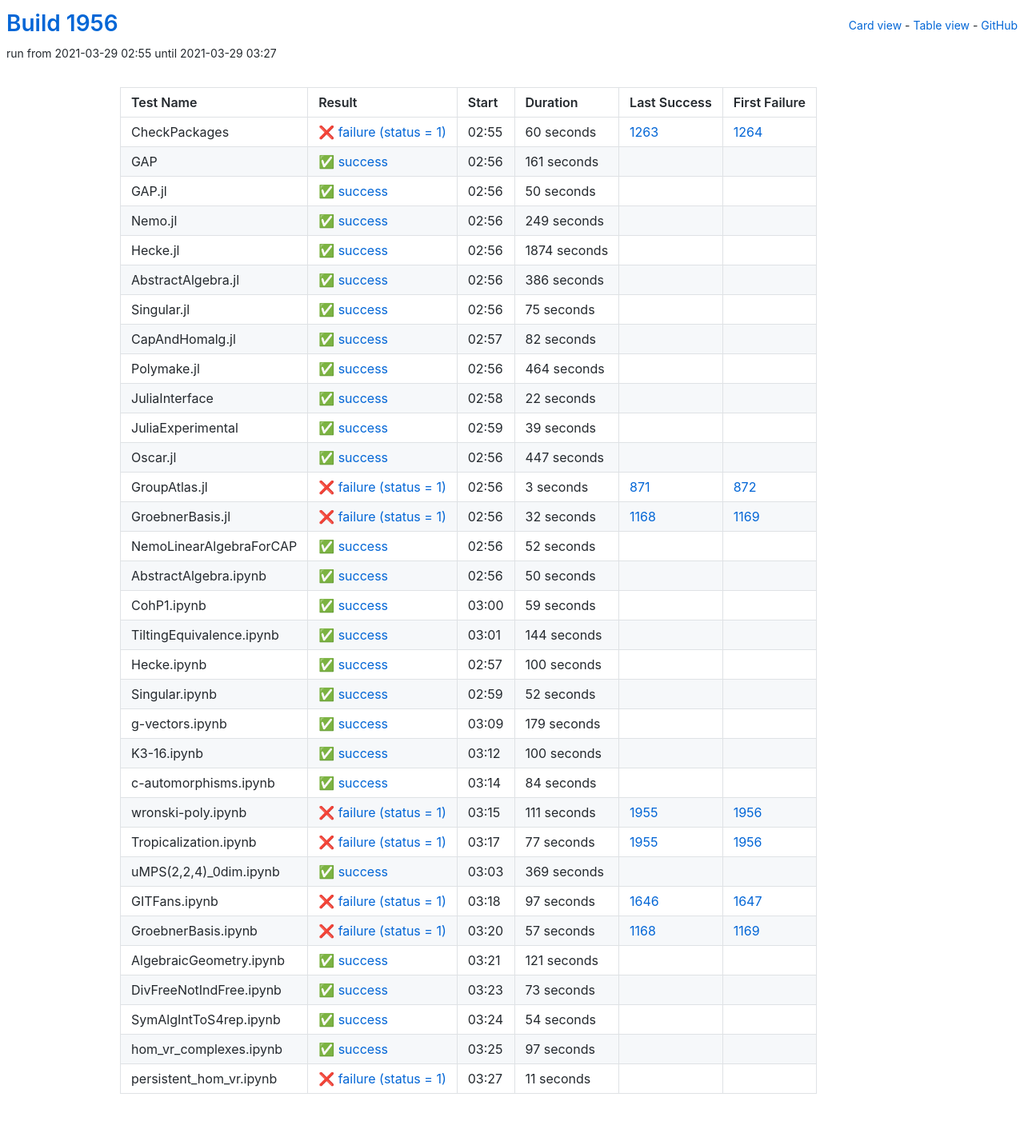
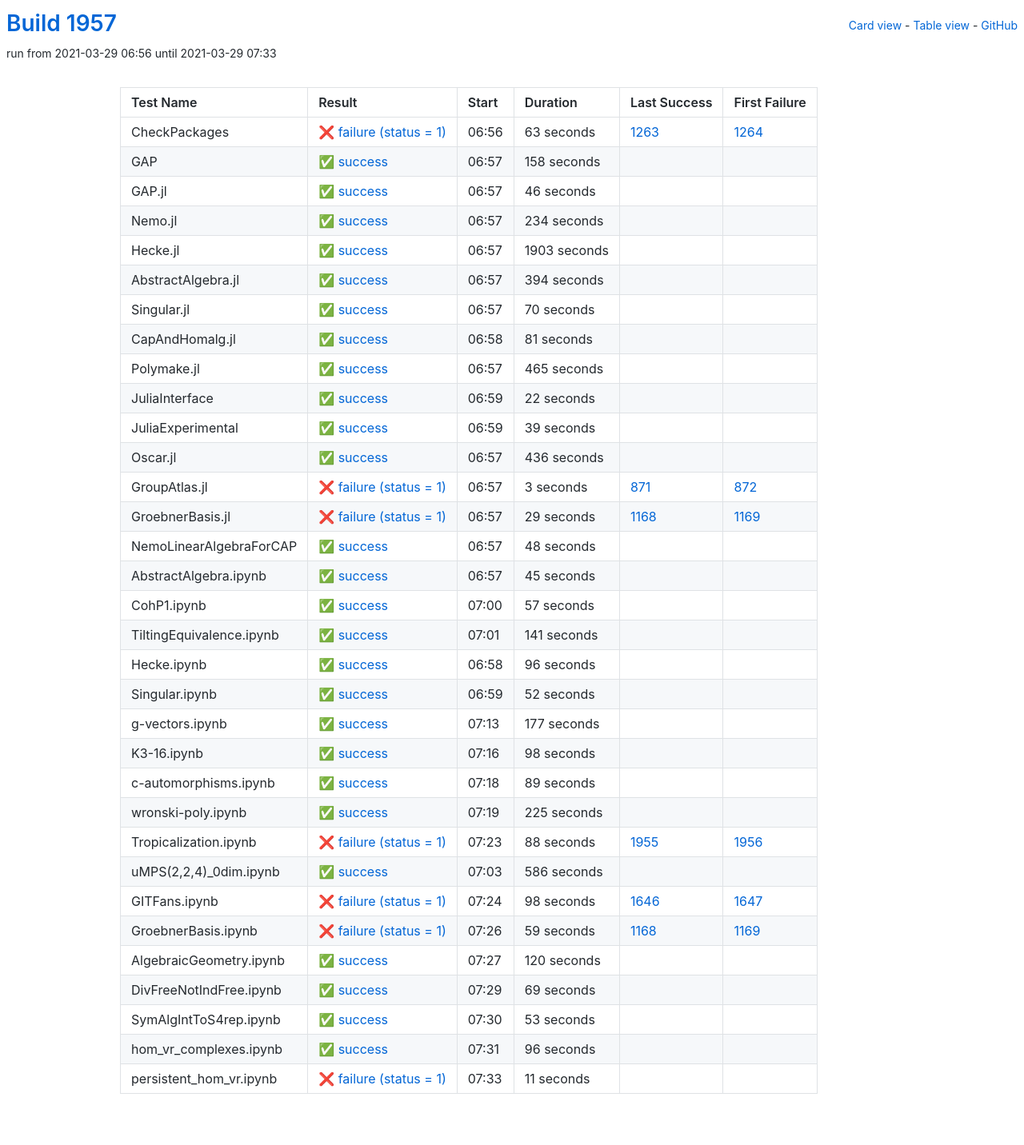
Before and after one commit to oscar-system/oscar-ci-status-stable, a Jekyll site: the page built from table.html, in a window 1280 px wide. Shown: the whole page at 80% size. Built offline with Jekyll 4.4.1, drawn with Linux system fonts in a browser that asks for light colours.

Commit message:
Build #1957

```diff
--- a/_data/ci.yml
+++ b/_data/ci.yml
@@ -1,6 +1,6 @@
 ---
-build: 1956
-build_url: https://oscarci.mathematik.uni-kl.de/job/oscar-stable/1956/
+build: 1957
+build_url: https://oscarci.mathematik.uni-kl.de/job/oscar-stable/1957/
 job: oscar-stable
 organization: oscar-system
 repo: oscar-ci-status-stable
@@ -8,116 +8,116 @@ repourl: https://github.com/oscar-system/oscar-ci-status-stable
 tests:
 - name: CheckPackages
   id: checkpackages
-  log: https://oscarci.mathematik.uni-kl.de/job/oscar-stable/1956/artifact/logs/build-1956/CheckPackages.log
-  start: 2021-03-29 02:55
+  log: https://oscarci.mathematik.uni-kl.de/job/oscar-stable/1957/artifact/logs/build-1957/CheckPackages.log
+  start: 2021-03-29 06:56
   success: false
   exitcode: 1
   status: failure
-  duration: 60
+  duration: 63
   last_success: 1263
   last_success_url: https://oscarci.mathematik.uni-kl.de/job/oscar-stable/1263/
   first_failure: 1264
   first_failure_url: https://oscarci.mathematik.uni-kl.de/job/oscar-stable/1264/
 - name: GAP
   id: gap
-  log: https://oscarci.mathematik.uni-kl.de/job/oscar-stable/1956/artifact/logs/build-1956/GAP.log
-  start: 2021-03-29 02:56
+  log: https://oscarci.mathematik.uni-kl.de/job/oscar-stable/1957/artifact/logs/build-1957/GAP.log
+  start: 2021-03-29 06:57
   success: true
   exitcode: 0
   status: success
-  duration: 161
+  duration: 158
   last_success: false
   last_success_url:
   first_failure: false
   first_failure_url:
 - name: GAP.jl
   id: gap-jl
-  log: https://oscarci.mathematik.uni-kl.de/job/oscar-stable/1956/artifact/logs/build-1956/GAP.jl.log
-  start: 2021-03-29 02:56
+  log: https://oscarci.mathematik.uni-kl.de/job/oscar-stable/1957/artifact/logs/build-1957/GAP.jl.log
+  start: 2021-03-29 06:57
   success: true
   exitcode: 0
   status: success
-  duration: 50
+  duration: 46
   last_success: false
   last_success_url:
   first_failure: false
   first_failure_url:
 - name: Nemo.jl
   id: nemo-jl
-  log: https://oscarci.mathematik.uni-kl.de/job/oscar-stable/1956/artifact/logs/build-1956/Nemo.jl.log
-  start: 2021-03-29 02:56
+  log: https://oscarci.mathematik.uni-kl.de/job/oscar-stable/1957/artifact/logs/build-1957/Nemo.jl.log
+  start: 2021-03-29 06:57
   success: true
   exitcode: 0
   status: success
-  duration: 249
+  duration: 234
   last_success: false
   last_success_url:
   first_failure: false
   first_failure_url:
 - name: Hecke.jl
   id: hecke-jl
-  log: https://oscarci.mathematik.uni-kl.de/job/oscar-stable/1956/artifact/logs/build-1956/Hecke.jl.log
-  start: 2021-03-29 02:56
+  log: https://oscarci.mathematik.uni-kl.de/job/oscar-stable/1957/artifact/logs/build-1957/Hecke.jl.log
+  start: 2021-03-29 06:57
   success: true
   exitcode: 0
   status: success
-  duration: 1874
+  duration: 1903
   last_success: false
   last_success_url:
   first_failure: false
   first_failure_url:
 - name: AbstractAlgebra.jl
   id: abstractalgebra-jl
-  log: https://oscarci.mathematik.uni-kl.de/job/oscar-stable/1956/artifact/logs/build-1956/AbstractAlgebra.jl.log
-  start: 2021-03-29 02:56
+  log: https://oscarci.mathematik.uni-kl.de/job/oscar-stable/1957/artifact/logs/build-1957/AbstractAlgebra.jl.log
+  start: 2021-03-29 06:57
   success: true
   exitcode: 0
   status: success
-  duration: 386
+  duration: 394
   last_success: false
   last_success_url:
   first_failure: false
   first_failure_url:
 - name: Singular.jl
   id: singular-jl
-  log: https://oscarci.mathematik.uni-kl.de/job/oscar-stable/1956/artifact/logs/build-1956/Singular.jl.log
-  start: 2021-03-29 02:56
+  log: https://oscarci.mathematik.uni-kl.de/job/oscar-stable/1957/artifact/logs/build-1957/Singular.jl.log
+  start: 2021-03-29 06:57
   success: true
   exitcode: 0
   status: success
-  duration: 75
+  duration: 70
   last_success: false
   last_success_url:
   first_failure: false
   first_failure_url:
 - name: CapAndHomalg.jl
   id: capandhomalg-jl
-  log: https://oscarci.mathematik.uni-kl.de/job/oscar-stable/1956/artifact/logs/build-1956/CapAndHomalg.jl.log
-  start: 2021-03-29 02:57
+  log: https://oscarci.mathematik.uni-kl.de/job/oscar-stable/1957/artifact/logs/build-1957/CapAndHomalg.jl.log
+  start: 2021-03-29 06:58
   success: true
   exitcode: 0
   status: success
-  duration: 82
+  duration: 81
   last_success: false
   last_success_url:
   first_failure: false
   first_failure_url:
 - name: Polymake.jl
   id: polymake-jl
-  log: https://oscarci.mathematik.uni-kl.de/job/oscar-stable/1956/artifact/logs/build-1956/Polymake.jl.log
-  start: 2021-03-29 02:56
+  log: https://oscarci.mathematik.uni-kl.de/job/oscar-stable/1957/artifact/logs/build-1957/Polymake.jl.log
+  start: 2021-03-29 06:57
   success: true
   exitcode: 0
   status: success
-  duration: 464
+  duration: 465
   last_success: false
   last_success_url:
   first_failure: false
   first_failure_url:
 - name: JuliaInterface
   id: juliainterface
-  log: https://oscarci.mathematik.uni-kl.de/job/oscar-stable/1956/artifact/logs/build-1956/JuliaInterface.log
-  start: 2021-03-29 02:58
+  log: https://oscarci.mathematik.uni-kl.de/job/oscar-stable/1957/artifact/logs/build-1957/JuliaInterface.log
+  start: 2021-03-29 06:59
   success: true
   exitcode: 0
   status: success
@@ -128,8 +128,8 @@ tests:
   first_failure_url:
 - name: JuliaExperimental
   id: juliaexperimental
-  log: https://oscarci.mathematik.uni-kl.de/job/oscar-stable/1956/artifact/logs/build-1956/JuliaExperimental.log
-  start: 2021-03-29 02:59
+  log: https://oscarci.mathematik.uni-kl.de/job/oscar-stable/1957/artifact/logs/build-1957/JuliaExperimental.log
+  start: 2021-03-29 06:59
   success: true
   exitcode: 0
   status: success
@@ -140,20 +140,20 @@ tests:
   first_failure_url:
 - name: Oscar.jl
   id: oscar-jl
-  log: https://oscarci.mathematik.uni-kl.de/job/oscar-stable/1956/artifact/logs/build-1956/Oscar.jl.log
-  start: 2021-03-29 02:56
+  log: https://oscarci.mathematik.uni-kl.de/job/oscar-stable/1957/artifact/logs/build-1957/Oscar.jl.log
+  start: 2021-03-29 06:57
   success: true
   exitcode: 0
   status: success
-  duration: 447
+  duration: 436
   last_success: false
   last_success_url:
   first_failure: false
   first_failure_url:
 - name: GroupAtlas.jl
   id: groupatlas-jl
-  log: https://oscarci.mathematik.uni-kl.de/job/oscar-stable/1956/artifact/logs/build-1956/GroupAtlas.jl.log
-  start: 2021-03-29 02:56
+  log: https://oscarci.mathematik.uni-kl.de/job/oscar-stable/1957/artifact/logs/build-1957/GroupAtlas.jl.log
+  start: 2021-03-29 06:57
   success: false
   exitcode: 1
   status: failure
@@ -164,80 +164,80 @@ tests:
   first_failure_url: https://oscarci.mathematik.uni-kl.de/job/oscar-stable/872/
 - name: GroebnerBasis.jl
   id: groebnerbasis-jl
-  log: https://oscarci.mathematik.uni-kl.de/job/oscar-stable/1956/artifact/logs/build-1956/GroebnerBasis.jl.log
-  start: 2021-03-29 02:56
+  log: https://oscarci.mathematik.uni-kl.de/job/oscar-stable/1957/artifact/logs/build-1957/GroebnerBasis.jl.log
+  start: 2021-03-29 06:57
   success: false
   exitcode: 1
   status: failure
-  duration: 32
+  duration: 29
   last_success: 1168
   last_success_url: https://oscarci.mathematik.uni-kl.de/job/oscar-stable/1168/
   first_failure: 1169
   first_failure_url: https://oscarci.mathematik.uni-kl.de/job/oscar-stable/1169/
 - name: NemoLinearAlgebraForCAP
   id: nemolinearalgebraforcap
-  log: https://oscarci.mathematik.uni-kl.de/job/oscar-stable/1956/artifact/logs/build-1956/NemoLinearAlgebraForCAP.log
-  start: 2021-03-29 02:56
+  log: https://oscarci.mathematik.uni-kl.de/job/oscar-stable/1957/artifact/logs/build-1957/NemoLinearAlgebraForCAP.log
+  start: 2021-03-29 06:57
   success: true
   exitcode: 0
   status: success
-  duration: 52
+  duration: 48
   last_success: false
   last_success_url:
   first_failure: false
   first_failure_url:
 - name: AbstractAlgebra.ipynb
   id: abstractalgebra-ipynb
-  log: https://oscarci.mathematik.uni-kl.de/job/oscar-stable/1956/artifact/logs/build-1956/AbstractAlgebra.ipynb.log
-  start: 2021-03-29 02:56
+  log: https://oscarci.mathematik.uni-kl.de/job/oscar-stable/1957/artifact/logs/build-1957/AbstractAlgebra.ipynb.log
+  start: 2021-03-29 06:57
   success: true
   exitcode: 0
   status: success
-  duration: 50
+  duration: 45
   last_success: false
   last_success_url:
   first_failure: false
   first_failure_url:
 - name: CohP1.ipynb
   id: cohp1-ipynb
-  log: https://oscarci.mathematik.uni-kl.de/job/oscar-stable/1956/artifact/logs/build-1956/CohP1.ipynb.log
-  start: 2021-03-29 03:00
+  log: https://oscarci.mathematik.uni-kl.de/job/oscar-stable/1957/artifact/logs/build-1957/CohP1.ipynb.log
+  start: 2021-03-29 07:00
   success: true
   exitcode: 0
   status: success
-  duration: 59
+  duration: 57
   last_success: false
   last_success_url:
   first_failure: false
   first_failure_url:
 - name: TiltingEquivalence.ipynb
   id: tiltingequivalence-ipynb
-  log: https://oscarci.mathematik.uni-kl.de/job/oscar-stable/1956/artifact/logs/build-1956/TiltingEquivalence.ipynb.log
-  start: 2021-03-29 03:01
+  log: https://oscarci.mathematik.uni-kl.de/job/oscar-stable/1957/artifact/logs/build-1957/TiltingEquivalence.ipynb.log
+  start: 2021-03-29 07:01
   success: true
   exitcode: 0
   status: success
-  duration: 144
+  duration: 141
   last_success: false
   last_success_url:
   first_failure: false
   first_failure_url:
 - name: Hecke.ipynb
   id: hecke-ipynb
-  log: https://oscarci.mathematik.uni-kl.de/job/oscar-stable/1956/artifact/logs/build-1956/Hecke.ipynb.log
-  start: 2021-03-29 02:57
+  log: https://oscarci.mathematik.uni-kl.de/job/oscar-stable/1957/artifact/logs/build-1957/Hecke.ipynb.log
+  start: 2021-03-29 06:58
   success: true
   exitcode: 0
   status: success
-  duration: 100
+  duration: 96
   last_success: false
   last_success_url:
   first_failure: false
   first_failure_url:
 - name: Singular.ipynb
   id: singular-ipynb
-  log: https://oscarci.mathematik.uni-kl.de/job/oscar-stable/1956/artifact/logs/build-1956/Singular.ipynb.log
-  start: 2021-03-29 02:59
+  log: https://oscarci.mathematik.uni-kl.de/job/oscar-stable/1957/artifact/logs/build-1957/Singular.ipynb.log
+  start: 2021-03-29 06:59
   success: true
   exitcode: 0
   status: success
@@ -248,152 +248,152 @@ tests:
   first_failure_url:
 - name: g-vectors.ipynb
   id: g-vectors-ipynb
-  log: https://oscarci.mathematik.uni-kl.de/job/oscar-stable/1956/artifact/logs/build-1956/g-vectors.ipynb.log
-  start: 2021-03-29 03:09
+  log: https://oscarci.mathematik.uni-kl.de/job/oscar-stable/1957/artifact/logs/build-1957/g-vectors.ipynb.log
+  start: 2021-03-29 07:13
   success: true
   exitcode: 0
   status: success
-  duration: 179
+  duration: 177
   last_success: false
   last_success_url:
   first_failure: false
   first_failure_url:
 - name: K3-16.ipynb
   id: k3-16-ipynb
-  log: https://oscarci.mathematik.uni-kl.de/job/oscar-stable/1956/artifact/logs/build-1956/K3-16.ipynb.log
-  start: 2021-03-29 03:12
+  log: https://oscarci.mathematik.uni-kl.de/job/oscar-stable/1957/artifact/logs/build-1957/K3-16.ipynb.log
+  start: 2021-03-29 07:16
   success: true
   exitcode: 0
   status: success
-  duration: 100
+  duration: 98
   last_success: false
   last_success_url:
   first_failure: false
   first_failure_url:
 - name: c-automorphisms.ipynb
   id: c-automorphisms-ipynb
-  log: https://oscarci.mathematik.uni-kl.de/job/oscar-stable/1956/artifact/logs/build-1956/c-automorphisms.ipynb.log
-  start: 2021-03-29 03:14
+  log: https://oscarci.mathematik.uni-kl.de/job/oscar-stable/1957/artifact/logs/build-1957/c-automorphisms.ipynb.log
+  start: 2021-03-29 07:18
   success: true
   exitcode: 0
   status: success
-  duration: 84
+  duration: 89
   last_success: false
   last_success_url:
   first_failure: false
   first_failure_url:
 - name: wronski-poly.ipynb
   id: wronski-poly-ipynb
-  log: https://oscarci.mathematik.uni-kl.de/job/oscar-stable/1956/artifact/logs/build-1956/wronski-poly.ipynb.log
-  start: 2021-03-29 03:15
+  log: https://oscarci.mathematik.uni-kl.de/job/oscar-stable/1957/artifact/logs/build-1957/wronski-poly.ipynb.log
+  start: 2021-03-29 07:19
+  success: true
+  exitcode: 0
+  status: success
+  duration: 225
+  last_success: false
+  last_success_url:
+  first_failure: false
+  first_failure_url:
+- name: Tropicalization.ipynb
+  id: tropicalization-ipynb
+  log: https://oscarci.mathematik.uni-kl.de/job/oscar-stable/1957/artifact/logs/build-1957/Tropicalization.ipynb.log
+  start: 2021-03-29 07:23
   success: false
   exitcode: 1
   status: failure
-  duration: 111
-  last_success: 1955
-  last_success_url: https://oscarci.mathematik.uni-kl.de/job/oscar-stable/1955/
-  first_failure: 1956
-  first_failure_url: https://oscarci.mathematik.uni-kl.de/job/oscar-stable/1956/
-- name: Tropicalization.ipynb
-  id: tropicalization-ipynb
-  log: https://oscarci.mathematik.uni-kl.de/job/oscar-stable/1956/artifact/logs/build-1956/Tropicalization.ipynb.log
-  start: 2021-03-29 03:17
-  success: false
-  exitcode: 1
-  status: failure
-  duration: 77
+  duration: 88
   last_success: 1955
   last_success_url: https://oscarci.mathematik.uni-kl.de/job/oscar-stable/1955/
   first_failure: 1956
   first_failure_url: https://oscarci.mathematik.uni-kl.de/job/oscar-stable/1956/
 - name: uMPS(2,2,4)_0dim.ipynb
   id: umps-2-2-4-0dim-ipynb
-  log: https://oscarci.mathematik.uni-kl.de/job/oscar-stable/1956/artifact/logs/build-1956/uMPS-2-2-4-_0dim.ipynb.log
-  start: 2021-03-29 03:03
+  log: https://oscarci.mathematik.uni-kl.de/job/oscar-stable/1957/artifact/logs/build-1957/uMPS-2-2-4-_0dim.ipynb.log
+  start: 2021-03-29 07:03
   success: true
   exitcode: 0
   status: success
-  duration: 369
+  duration: 586
   last_success: false
   last_success_url:
   first_failure: false
   first_failure_url:
 - name: GITFans.ipynb
   id: gitfans-ipynb
-  log: https://oscarci.mathematik.uni-kl.de/job/oscar-stable/1956/artifact/logs/build-1956/GITFans.ipynb.log
-  start: 2021-03-29 03:18
+  log: https://oscarci.mathematik.uni-kl.de/job/oscar-stable/1957/artifact/logs/build-1957/GITFans.ipynb.log
+  start: 2021-03-29 07:24
   success: false
   exitcode: 1
   status: failure
-  duration: 97
+  duration: 98
   last_success: 1646
   last_success_url: https://oscarci.mathematik.uni-kl.de/job/oscar-stable/1646/
   first_failure: 1647
   first_failure_url: https://oscarci.mathematik.uni-kl.de/job/oscar-stable/1647/
 - name: GroebnerBasis.ipynb
   id: groebnerbasis-ipynb
-  log: https://oscarci.mathematik.uni-kl.de/job/oscar-stable/1956/artifact/logs/build-1956/GroebnerBasis.ipynb.log
-  start: 2021-03-29 03:20
+  log: https://oscarci.mathematik.uni-kl.de/job/oscar-stable/1957/artifact/logs/build-1957/GroebnerBasis.ipynb.log
+  start: 2021-03-29 07:26
   success: false
   exitcode: 1
   status: failure
-  duration: 57
+  duration: 59
   last_success: 1168
   last_success_url: https://oscarci.mathematik.uni-kl.de/job/oscar-stable/1168/
   first_failure: 1169
   first_failure_url: https://oscarci.mathematik.uni-kl.de/job/oscar-stable/1169/
 - name: AlgebraicGeometry.ipynb
   id: algebraicgeometry-ipynb
-  log: https://oscarci.mathematik.uni-kl.de/job/oscar-stable/1956/artifact/logs/build-1956/AlgebraicGeometry.ipynb.log
-  start: 2021-03-29 03:21
+  log: https://oscarci.mathematik.uni-kl.de/job/oscar-stable/1957/artifact/logs/build-1957/AlgebraicGeometry.ipynb.log
+  start: 2021-03-29 07:27
   success: true
   exitcode: 0
   status: success
-  duration: 121
+  duration: 120
   last_success: false
   last_success_url:
   first_failure: false
   first_failure_url:
 - name: DivFreeNotIndFree.ipynb
   id: divfreenotindfree-ipynb
-  log: https://oscarci.mathematik.uni-kl.de/job/oscar-stable/1956/artifact/logs/build-1956/DivFreeNotIndFree.ipynb.log
-  start: 2021-03-29 03:23
+  log: https://oscarci.mathematik.uni-kl.de/job/oscar-stable/1957/artifact/logs/build-1957/DivFreeNotIndFree.ipynb.log
+  start: 2021-03-29 07:29
   success: true
   exitcode: 0
   status: success
-  duration: 73
+  duration: 69
   last_success: false
   last_success_url:
   first_failure: false
   first_failure_url:
 - name: SymAlgIntToS4rep.ipynb
   id: symalginttos4rep-ipynb
-  log: https://oscarci.mathematik.uni-kl.de/job/oscar-stable/1956/artifact/logs/build-1956/SymAlgIntToS4rep.ipynb.log
-  start: 2021-03-29 03:24
+  log: https://oscarci.mathematik.uni-kl.de/job/oscar-stable/1957/artifact/logs/build-1957/SymAlgIntToS4rep.ipynb.log
+  start: 2021-03-29 07:30
   success: true
   exitcode: 0
   status: success
-  duration: 54
+  duration: 53
   last_success: false
   last_success_url:
   first_failure: false
   first_failure_url:
 - name: hom_vr_complexes.ipynb
   id: hom-vr-complexes-ipynb
-  log: https://oscarci.mathematik.uni-kl.de/job/oscar-stable/1956/artifact/logs/build-1956/hom_vr_complexes.ipynb.log
-  start: 2021-03-29 03:25
+  log: https://oscarci.mathematik.uni-kl.de/job/oscar-stable/1957/artifact/logs/build-1957/hom_vr_complexes.ipynb.log
+  start: 2021-03-29 07:31
   success: true
   exitcode: 0
   status: success
-  duration: 97
+  duration: 96
   last_success: false
   last_success_url:
   first_failure: false
   first_failure_url:
 - name: persistent_hom_vr.ipynb
   id: persistent-hom-vr-ipynb
-  log: https://oscarci.mathematik.uni-kl.de/job/oscar-stable/1956/artifact/logs/build-1956/persistent_hom_vr.ipynb.log
-  start: 2021-03-29 03:27
+  log: https://oscarci.mathematik.uni-kl.de/job/oscar-stable/1957/artifact/logs/build-1957/persistent_hom_vr.ipynb.log
+  start: 2021-03-29 07:33
   success: false
   exitcode: 1
   status: failure
```
Also changed, not shown: README.md.
